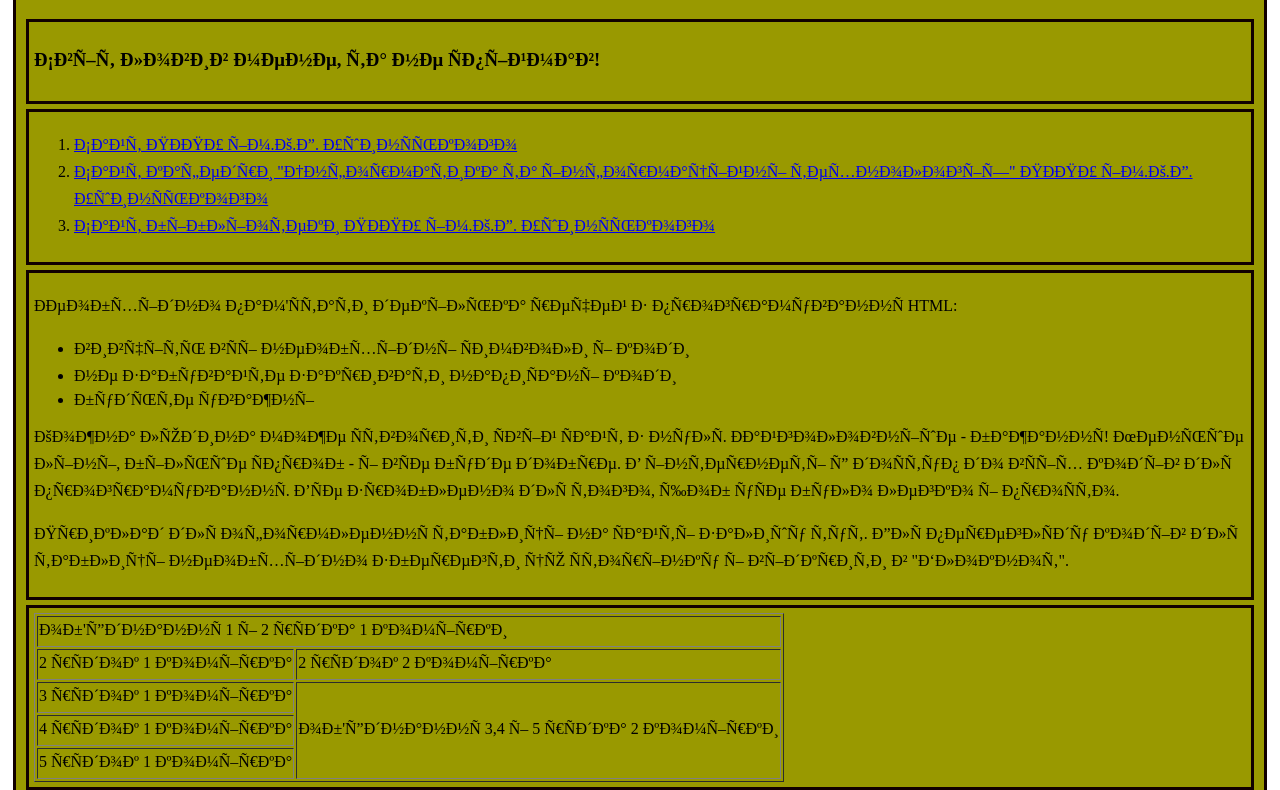
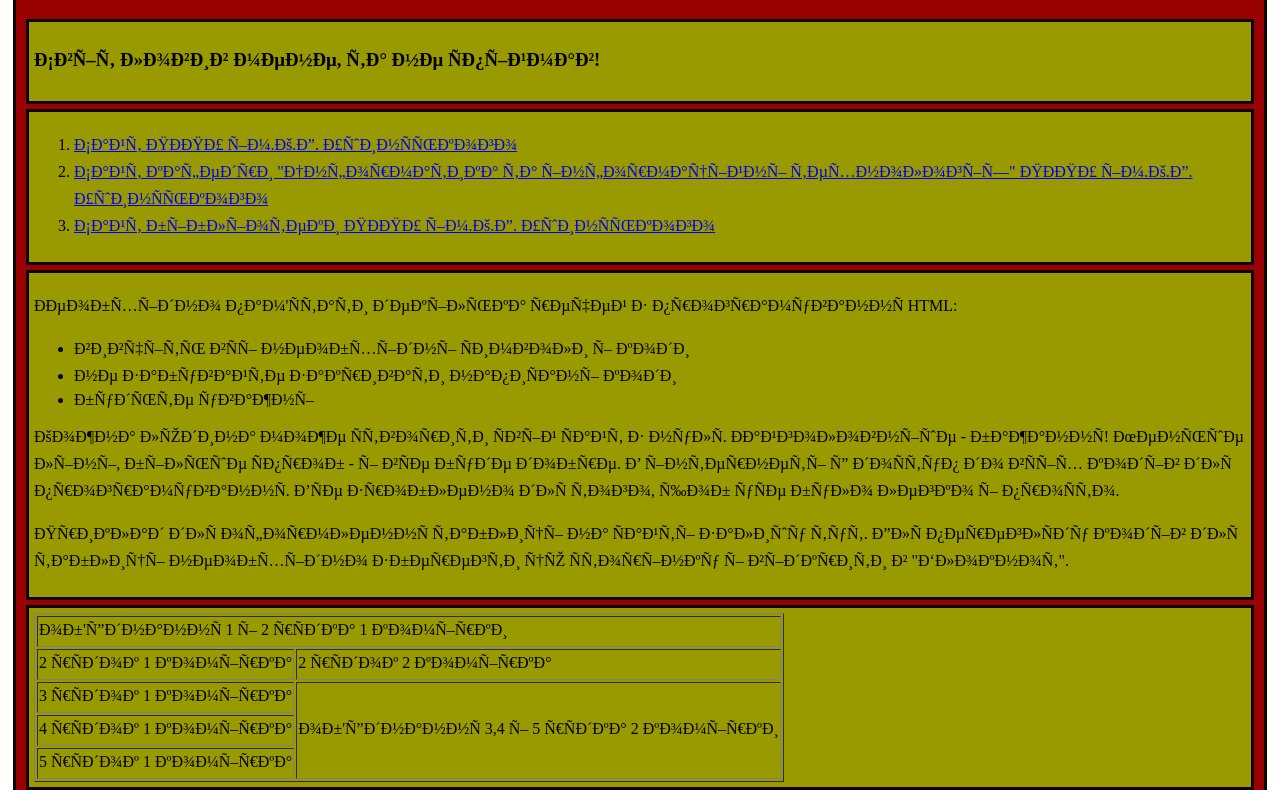
Before and after one commit to zhenya1104/semestr2_, a plain HTML site: page dari2lab.html in a window 1280 px wide. Shown: the part 292-1082 px from the top of the page. Drawn offline with Linux system fonts and the light colour scheme.

Commit message:
Update style2.css

```diff
--- a/style2.css
+++ b/style2.css
@@ -2,7 +2,7 @@ div{border:solid 3px #100;
   padding:5px;
   margin:5px;
   background-color: #001;}
-#b1{background-color: #990}
+#b1{background-color: #900}
 #b2{background-color: #990}
 #b3{background-color: #990}
 #b4{background-color: #990}
```
